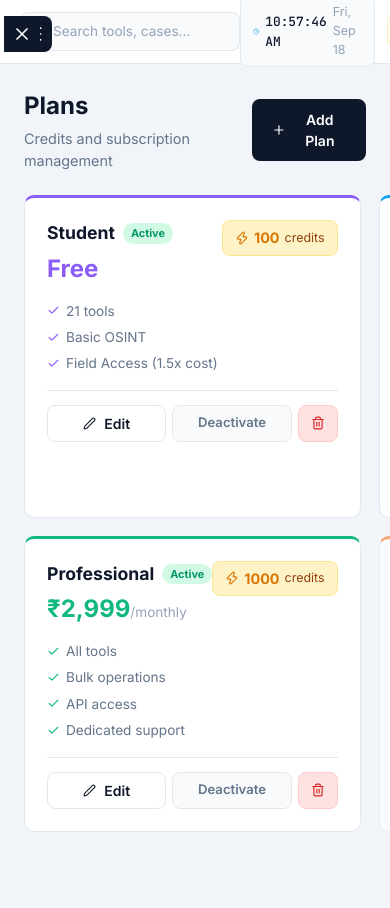
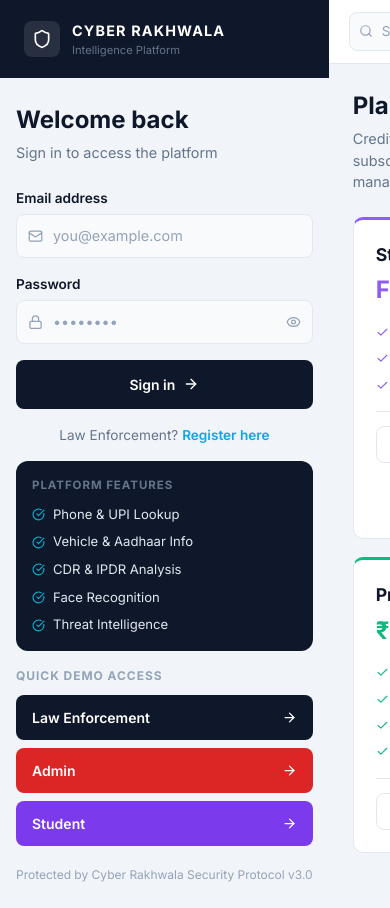
Before and after one commit to dipanshachauhan303-cmd/cyber-rakhwala-frontend, a React (Vite) app: page /admin/plans in a window 390 px wide. Before the commit the page ends 856 px from the top, so only its background shows below. Built offline with nearby package versions, Linux system fonts and the light colour scheme; sample sign-in values are in the browser's storage.

Commit message:
mobile responsive login

```diff
--- a/src/components/shared/Sidebar.jsx
+++ b/src/components/shared/Sidebar.jsx
@@ -1,220 +1,190 @@
 import { useState } from 'react'
-import { useNavigate, useLocation } from 'react-router-dom'
-import {
-  LayoutDashboard, Wrench, FolderOpen, Shield,
-  Users, Settings, LogOut, ChevronLeft, ChevronRight,
-  Activity, Key, Database, FileText, CreditCard,
-  Bell, BarChart2, Clock, Menu, X
-} from 'lucide-react'
-import { clearAuth } from '../../utils/api.js'
+import { useNavigate, Link } from 'react-router-dom'
+import { Shield, Eye, EyeOff, ArrowRight, Lock, Mail, CheckCircle } from 'lucide-react'
+import { api, setAuth } from '../utils/api.js'
 
-const NAV = {
-  'law-enforcement': [
-    { icon: LayoutDashboard, label: 'Overview', path: '/law-enforcement/dashboard' },
-    { icon: Wrench, label: 'Tools', path: '/law-enforcement/tools' },
-    { icon: FolderOpen, label: 'Cases', path: '/law-enforcement/cases' },
-  ],
-  admin: [
-    { icon: LayoutDashboard, label: 'Dashboard', path: '/admin/dashboard' },
-    { icon: Users, label: 'Users', path: '/admin/users' },
-    { icon: Clock, label: 'Registrations', path: '/admin/registrations' },
-    { icon: Wrench, label: 'Tools', path: '/admin/tools' },
-    { icon: CreditCard, label: 'Plans', path: '/admin/plans' },
-    { icon: Key, label: 'API Keys', path: '/admin/api-keys' },
-    { icon: Database, label: 'Providers', path: '/admin/providers' },
-    { icon: FileText, label: 'Content', path: '/admin/content' },
-    { icon: BarChart2, label: 'Analytics', path: '/admin/analytics' },
-    { icon: Bell, label: 'Tickets', path: '/admin/tickets' },
-    { icon: Settings, label: 'Settings', path: '/admin/settings' },
-  ],
-  student: [
-    { icon: LayoutDashboard, label: 'Dashboard', path: '/student/dashboard' },
-    { icon: Wrench, label: 'Tools', path: '/student/tools' },
-    { icon: Activity, label: 'History', path: '/student/history' },
-  ],
+const DEMO_ACCOUNTS = [
+  { label: 'Law Enforcement', email: 'law@demo.com', password: 'demo123', bg: '#0f172a', hover: '#1e293b' },
+  { label: 'Admin', email: 'admin@demo.com', password: 'demo123', bg: '#dc2626', hover: '#b91c1c' },
+  { label: 'Student', email: 'student@demo.com', password: 'demo123', bg: '#7c3aed', hover: '#6d28d9' },
+]
+
+const ROLE_PATHS = {
+  'law-enforcement': '/law-enforcement/dashboard',
+  admin: '/admin/dashboard',
+  student: '/student/dashboard',
 }
 
-const ROLE_BADGE = {
-  'law-enforcement': { label: 'Law Enforcement', color: '#0ea5e9', bg: '#e0f2fe' },
-  admin: { label: 'Admin', color: '#dc2626', bg: '#fee2e2' },
-  student: { label: 'Student', color: '#7c3aed', bg: '#ede9fe' },
+const FEATURES = [
+  'Phone & UPI Lookup',
+  'Vehicle & Aadhaar Info',
+  'CDR & IPDR Analysis',
+  'Face Recognition',
+  'Threat Intelligence',
+]
+
+export default function Login() {
+  const navigate = useNavigate()
+  const [form, setForm] = useState({ email: '', password: '' })
+  const [showPass, setShowPass] = useState(false)
+  const [loading, setLoading] = useState(false)
+  const [error, setError] = useState('')
+
+  const doLogin = async (email, password) => {
+    setLoading(true)
+    setError('')
+    try {
+      const data = await api.post('/api/auth/login', { email, password })
+      setAuth(data.token, data.user)
+      window.location.href = ROLE_PATHS[data.user.role] || '/login'
+    } catch (err) {
+      setError(err.message || 'Login failed')
+    } finally {
+      setLoading(false)
+    }
   }
 
-export default function Sidebar({ role = 'law-enforcement' }) {
-  const [collapsed, setCollapsed] = useState(false)
-  const [mobileOpen, setMobileOpen] = useState(false)
-  const navigate = useNavigate()
-  const location = useLocation()
-  const links = NAV[role] || NAV['law-enforcement']
-  const badge = ROLE_BADGE[role] || ROLE_BADGE['law-enforcement']
-
-  const handleLogout = () => {
-    clearAuth()
-    window.location.href = '/login'
+  const handleSubmit = (e) => {
+    e.preventDefault()
+    doLogin(form.email, form.password)
   }
 
-  const handleNavigate = (path) => {
-    navigate(path)
-    setMobileOpen(false)
-  }
+  return (
+    <div style={{ minHeight: '100vh', background: '#f1f5f9', display: 'flex', flexDirection: 'column' }}>
 
-  const SidebarContent = () => (
+      {/* Mobile header */}
       <div style={{
-      width: collapsed ? '64px' : '220px',
-      height: '100%',
         background: '#0f172a',
-      display: 'flex',
-      flexDirection: 'column',
-      transition: 'width 0.25s ease',
-    }}>
-      {/* Logo */}
-      <div style={{
+        padding: '20px 24px',
         display: 'flex',
         alignItems: 'center',
-        justifyContent: collapsed ? 'center' : 'space-between',
-        padding: '16px',
-        borderBottom: '1px solid rgba(255,255,255,0.08)',
-        minHeight: '64px',
+        gap: '12px',
       }}>
-        {!collapsed && (
-          <div style={{ display: 'flex', alignItems: 'center', gap: '10px' }}>
-            <div style={{ width: '32px', height: '32px', background: 'rgba(255,255,255,0.1)', borderRadius: '8px', display: 'flex', alignItems: 'center', justifyContent: 'center', flexShrink: 0 }}>
-              <Shield size={16} color="#ffffff" />
+        <div style={{ width: '36px', height: '36px', background: 'rgba(255,255,255,0.1)', borderRadius: '8px', display: 'flex', alignItems: 'center', justifyContent: 'center' }}>
+          <Shield size={20} color="#ffffff" />
         </div>
         <div>
-              <p style={{ color: '#ffffff', fontWeight: 700, fontSize: '0.78rem', letterSpacing: '0.08em' }}>CYBER</p>
-              <p style={{ color: '#64748b', fontSize: '0.65rem' }}>RAKHWALA</p>
+          <p style={{ color: '#ffffff', fontWeight: 700, fontSize: '0.9rem', letterSpacing: '0.08em' }}>CYBER RAKHWALA</p>
+          <p style={{ color: '#64748b', fontSize: '0.7rem' }}>Intelligence Platform</p>
         </div>
       </div>
-        )}
-        {collapsed && <Shield size={18} color="#ffffff" />}
+
+      {/* Main content */}
+      <div style={{ flex: 1, display: 'flex', alignItems: 'center', justifyContent: 'center', padding: '24px 16px' }}>
+        <div style={{ width: '100%', maxWidth: '420px' }}>
+
+          <h2 style={{ fontSize: '1.5rem', fontWeight: 700, color: '#0f172a', marginBottom: '4px' }}>Welcome back</h2>
+          <p style={{ color: '#64748b', fontSize: '0.9rem', marginBottom: '24px' }}>Sign in to access the platform</p>
+
+          <form onSubmit={handleSubmit} style={{ display: 'flex', flexDirection: 'column', gap: '16px' }}>
+            <div>
+              <label style={{ display: 'block', fontSize: '0.85rem', fontWeight: 600, color: '#0f172a', marginBottom: '6px' }}>Email address</label>
+              <div style={{ position: 'relative' }}>
+                <Mail size={15} color="#94a3b8" style={{ position: 'absolute', left: '12px', top: '50%', transform: 'translateY(-50%)' }} />
+                <input
+                  type="email"
+                  required
+                  autoComplete="email"
+                  value={form.email}
+                  onChange={e => setForm({ ...form, email: e.target.value })}
+                  placeholder="you@example.com"
+                  className="cr-input"
+                  style={{ paddingLeft: '36px' }}
+                />
+              </div>
+            </div>
+
+            <div>
+              <label style={{ display: 'block', fontSize: '0.85rem', fontWeight: 600, color: '#0f172a', marginBottom: '6px' }}>Password</label>
+              <div style={{ position: 'relative' }}>
+                <Lock size={15} color="#94a3b8" style={{ position: 'absolute', left: '12px', top: '50%', transform: 'translateY(-50%)' }} />
+                <input
+                  type={showPass ? 'text' : 'password'}
+                  required
+                  autoComplete="current-password"
+                  value={form.password}
+                  onChange={e => setForm({ ...form, password: e.target.value })}
+                  placeholder="••••••••"
+                  className="cr-input"
+                  style={{ paddingLeft: '36px', paddingRight: '40px' }}
+                />
                 <button
-          onClick={() => setCollapsed(!collapsed)}
-          style={{ background: 'none', border: 'none', cursor: 'pointer', color: '#64748b', padding: '4px' }}
+                  type="button"
+                  onClick={() => setShowPass(!showPass)}
+                  style={{ position: 'absolute', right: '12px', top: '50%', transform: 'translateY(-50%)', background: 'none', border: 'none', cursor: 'pointer', color: '#94a3b8' }}
                 >
-          {collapsed ? <ChevronRight size={15} /> : <ChevronLeft size={15} />}
+                  {showPass ? <EyeOff size={15} /> : <Eye size={15} />}
                 </button>
               </div>
+            </div>
 
-      {/* Role badge */}
-      {!collapsed && (
-        <div style={{ padding: '10px 16px', borderBottom: '1px solid rgba(255,255,255,0.06)' }}>
-          <span style={{
-            background: badge.bg, color: badge.color,
-            fontSize: '0.68rem', fontWeight: 700,
-            padding: '3px 10px', borderRadius: '20px',
-            textTransform: 'uppercase', letterSpacing: '0.06em',
-          }}>
-            {badge.label}
-          </span>
+            {error && (
+              <div style={{ background: '#fee2e2', border: '1px solid #fecaca', borderRadius: '8px', padding: '10px 14px', fontSize: '0.85rem', color: '#dc2626' }}>
+                {error}
               </div>
             )}
 
-      {/* Nav */}
-      <nav style={{ flex: 1, padding: '8px 0', overflowY: 'auto' }}>
-        {links.map((link) => {
-          const Icon = link.icon
-          const isActive = location.pathname === link.path
-          return (
-            <button
-              key={link.path}
-              onClick={() => handleNavigate(link.path)}
-              style={{
-                width: '100%', display: 'flex', alignItems: 'center',
-                gap: '10px', padding: collapsed ? '10px 0' : '10px 16px',
-                justifyContent: collapsed ? 'center' : 'flex-start',
-                background: isActive ? 'rgba(14,165,233,0.12)' : 'transparent',
-                borderRight: isActive ? '2px solid #0ea5e9' : '2px solid transparent',
-                border: 'none', cursor: 'pointer', transition: 'all 0.15s ease',
-                color: isActive ? '#0ea5e9' : '#94a3b8',
-              }}
-              onMouseEnter={e => { if (!isActive) e.currentTarget.style.background = 'rgba(255,255,255,0.05)' }}
-              onMouseLeave={e => { if (!isActive) e.currentTarget.style.background = 'transparent' }}
-            >
-              <Icon size={16} />
-              {!collapsed && (
-                <span style={{ fontSize: '0.875rem', fontWeight: isActive ? 600 : 400 }}>
-                  {link.label}
+            <button type="submit" disabled={loading} className="btn-primary" style={{ width: '100%', justifyContent: 'center', padding: '14px' }}>
+              {loading ? 'Signing in...' : (
+                <span style={{ display: 'flex', alignItems: 'center', gap: '8px', justifyContent: 'center' }}>
+                  Sign in <ArrowRight size={16} />
                 </span>
               )}
             </button>
-          )
-        })}
-      </nav>
+          </form>
 
-      {/* Logout */}
-      <div style={{ borderTop: '1px solid rgba(255,255,255,0.06)', padding: '8px' }}>
+          <p style={{ textAlign: 'center', fontSize: '0.85rem', color: '#64748b', margin: '16px 0' }}>
+            Law Enforcement?{' '}
+            <Link to="/register" style={{ color: '#0ea5e9', fontWeight: 600, textDecoration: 'none' }}>Register here</Link>
+          </p>
+
+          {/* Features */}
+          <div style={{ background: '#0f172a', borderRadius: '12px', padding: '16px', marginBottom: '16px' }}>
+            <p style={{ color: '#64748b', fontSize: '0.72rem', fontWeight: 700, textTransform: 'uppercase', letterSpacing: '0.08em', marginBottom: '10px' }}>
+              Platform Features
+            </p>
+            <div style={{ display: 'flex', flexDirection: 'column', gap: '8px' }}>
+              {FEATURES.map((f) => (
+                <div key={f} style={{ display: 'flex', alignItems: 'center', gap: '8px' }}>
+                  <CheckCircle size={13} color="#06b6d4" />
+                  <span style={{ color: '#e2e8f0', fontSize: '0.82rem' }}>{f}</span>
+                </div>
+              ))}
+            </div>
+          </div>
+
+          {/* Demo accounts */}
+          <div>
+            <p style={{ fontSize: '0.75rem', fontWeight: 700, color: '#94a3b8', textTransform: 'uppercase', letterSpacing: '0.08em', marginBottom: '10px' }}>
+              Quick demo access
+            </p>
+            <div style={{ display: 'flex', flexDirection: 'column', gap: '8px' }}>
+              {DEMO_ACCOUNTS.map((account) => (
                 <button
-          onClick={handleLogout}
+                  key={account.label}
+                  onClick={() => doLogin(account.email, account.password)}
+                  disabled={loading}
                   style={{
-            width: '100%', display: 'flex', alignItems: 'center',
-            gap: '10px', padding: '10px 12px',
-            justifyContent: collapsed ? 'center' : 'flex-start',
-            background: 'transparent', border: 'none', cursor: 'pointer',
-            color: '#64748b', borderRadius: '6px', transition: 'all 0.15s ease',
+                    width: '100%', padding: '12px 16px', borderRadius: '8px',
+                    border: 'none', cursor: loading ? 'not-allowed' : 'pointer',
+                    opacity: loading ? 0.6 : 1,
+                    display: 'flex', alignItems: 'center', justifyContent: 'space-between',
+                    fontSize: '0.875rem', fontWeight: 600, color: '#ffffff',
+                    background: account.bg,
                   }}
-          onMouseEnter={e => { e.currentTarget.style.background = 'rgba(239,68,68,0.1)'; e.currentTarget.style.color = '#ef4444' }}
-          onMouseLeave={e => { e.currentTarget.style.background = 'transparent'; e.currentTarget.style.color = '#64748b' }}
                 >
-          <LogOut size={16} />
-          {!collapsed && <span style={{ fontSize: '0.875rem' }}>Sign out</span>}
+                  <span>{account.label}</span>
+                  <ArrowRight size={15} color="#ffffff" />
                 </button>
+              ))}
+            </div>
+          </div>
+
+          <p style={{ textAlign: 'center', color: '#94a3b8', fontSize: '0.75rem', marginTop: '20px' }}>
+            Protected by Cyber Rakhwala Security Protocol v3.0
+          </p>
+        </div>
       </div>
     </div>
   )
-
-  return (
-    <>
-      {/* Mobile hamburger button */}
-      <button
-        onClick={() => setMobileOpen(true)}
-        style={{
-          display: 'none',
-          position: 'fixed', top: '16px', left: '16px', zIndex: 100,
-          background: '#0f172a', border: 'none', borderRadius: '8px',
-          padding: '8px', cursor: 'pointer', color: '#ffffff',
-        }}
-        className="mobile-menu-btn"
-      >
-        <Menu size={20} />
-      </button>
-
-      {/* Desktop sidebar */}
-      <div style={{ display: 'flex', minHeight: '100vh' }} className="desktop-sidebar">
-        <SidebarContent />
-      </div>
-
-      {/* Mobile overlay */}
-      {mobileOpen && (
-        <div
-          style={{
-            position: 'fixed', inset: 0, zIndex: 99,
-            background: 'rgba(0,0,0,0.5)',
-          }}
-          onClick={() => setMobileOpen(false)}
-        />
-      )}
-
-      {/* Mobile sidebar */}
-      <div style={{
-        position: 'fixed', top: 0, left: mobileOpen ? 0 : '-220px',
-        zIndex: 100, height: '100vh', transition: 'left 0.25s ease',
-        display: 'none',
-      }} className="mobile-sidebar">
-        <div style={{ position: 'relative' }}>
-          <button
-            onClick={() => setMobileOpen(false)}
-            style={{
-              position: 'absolute', top: '16px', right: '-40px',
-              background: '#0f172a', border: 'none', borderRadius: '0 8px 8px 0',
-              padding: '8px', cursor: 'pointer', color: '#ffffff',
-            }}
-          >
-            <X size={20} />
-          </button>
-          <SidebarContent />
-        </div>
-      </div>
-    </>
-  )
 }
```
Lines whose indentation alone changed are shown as unchanged.
